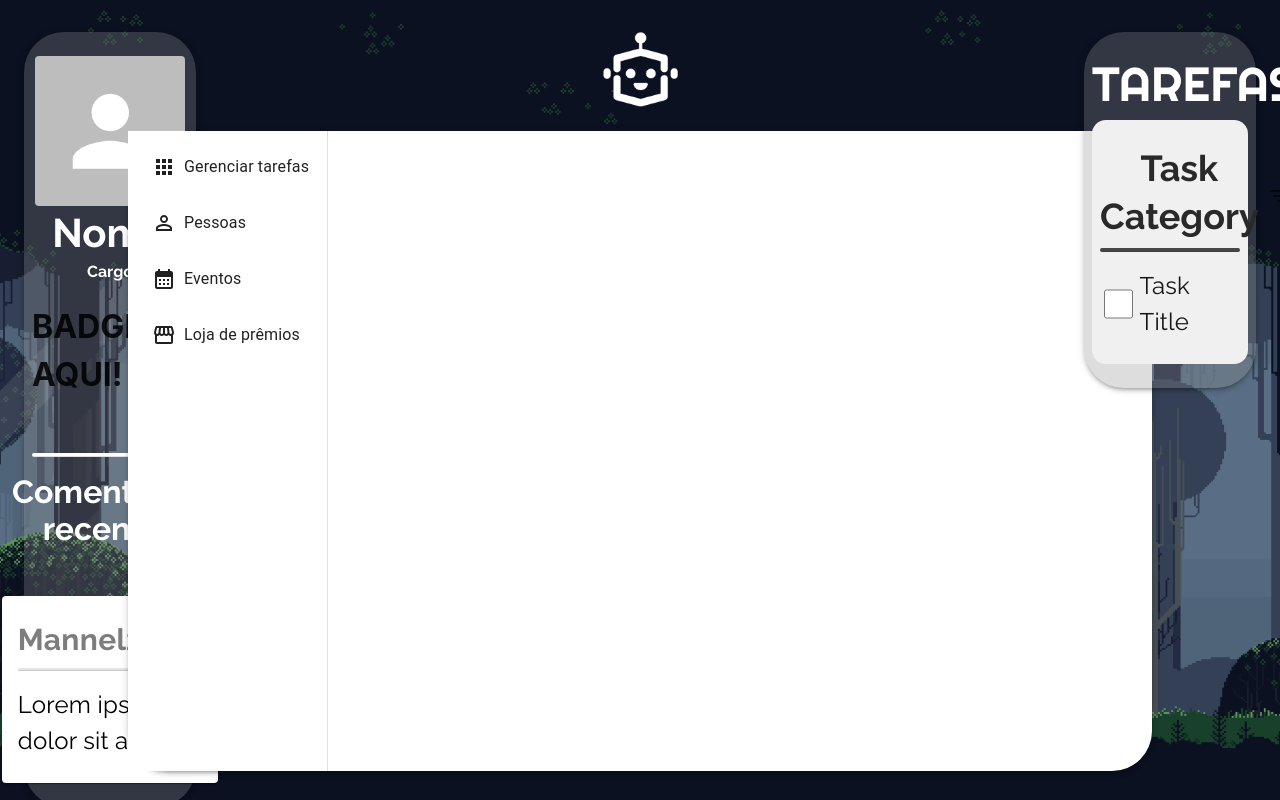
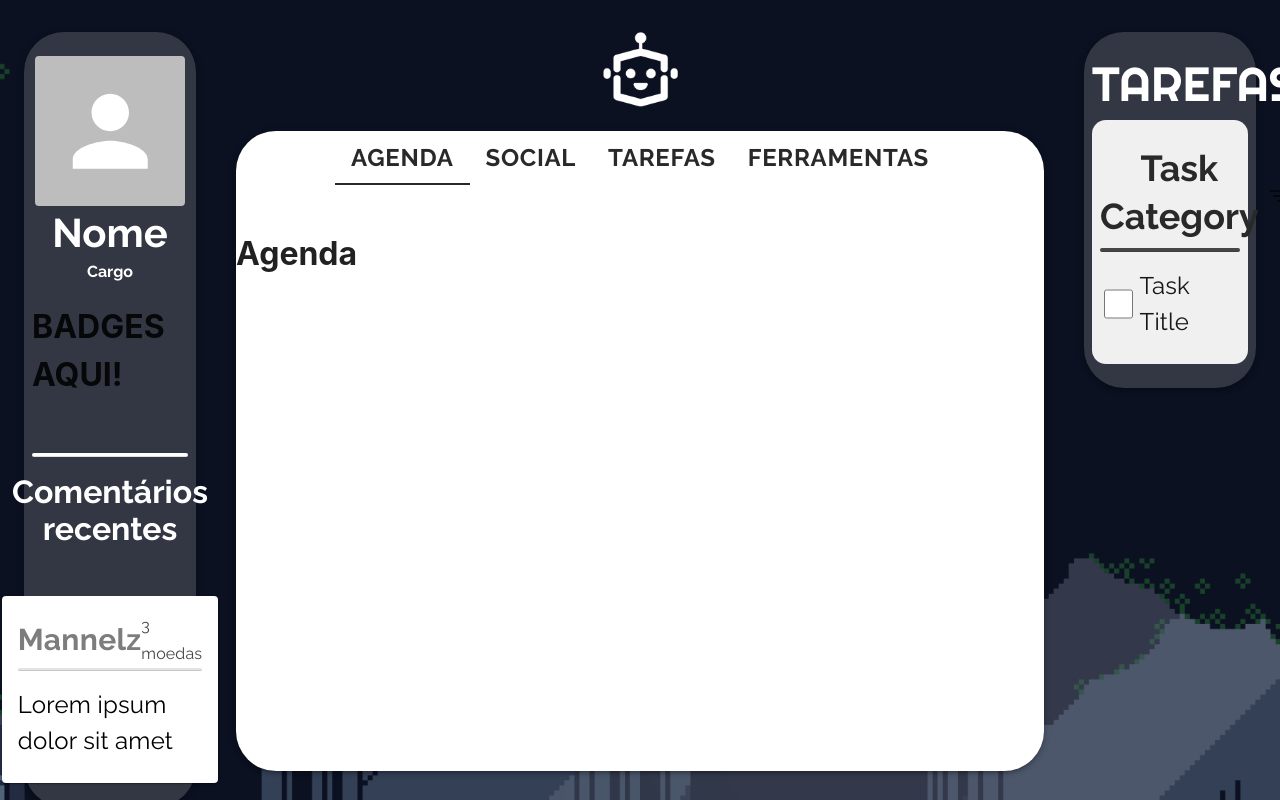
Before and after one commit to vareIIa/ADS-BD, a React (Vite) app: page / in a window 1280 px wide. Shown: the top 800 px of the page. Built offline with nearby package versions, Linux system fonts and the light colour scheme.

Commit message:
Obg Deus

```diff
--- a/src/App.jsx
+++ b/src/App.jsx
@@ -3,13 +3,14 @@ import "./assets/fonts/fonts.css";
 import PaginaInicial from "./pages/pagInicial.jsx";
 import PaginaLogin from "./pages/pagLogin.jsx";
 import Perfil from "./pages/pagPerfil.jsx";
+import PagCriarPerfil from "./pages/pagCriarPerfil.jsx";
 
 function App() {
   return (
     <div className="App">
       <PaginaInicial />
-      {/* <PaginaLogin /> */}
-      {/* <PagCriarPerfil /> */}
+      <PaginaLogin />
+      <PagCriarPerfil />
       {/* <Perfil /> */}
     </div>
   );
--- a/src/components/homeNav/homeNav.jsx
+++ b/src/components/homeNav/homeNav.jsx
@@ -1,22 +1,27 @@
-import {
-  Box,
-  Paper,
-  Drawer,
-  List,
-  ListItem,
-  ListItemText,
-} from "@mui/material";
+import { Box, Paper, Tab, Tabs } from "@mui/material";
 import { useState } from "react";
-import AppsIcon from "@mui/icons-material/Apps";
-import PermIdentityIcon from "@mui/icons-material/PermIdentity";
-import CalendarMonthIcon from "@mui/icons-material/CalendarMonth";
-import StorefrontIcon from "@mui/icons-material/Storefront";
+import CardSocial from "../cardSocial/cardSocial";
 
 const HomeNavegation = () => {
   const [tabValue, setTabValue] = useState(0);
 
+  const handleTabChange = (_event, newValue) => {
+    setTabValue(newValue);
+  };
+
   const renderComponent = (tabValue) => {
     switch (tabValue) {
+      case 0:
+        return <h1>Agenda</h1>;
+
+      case 1:
+        return <CardSocial />;
+
+      case 2:
+        return <h1>Tarefas</h1>;
+
+      case 3:
+        return <h1>Ferramentas</h1>;
     }
   };
 
@@ -40,45 +45,44 @@ const HomeNavegation = () => {
         sx={{
           backgroundColor: "#FFF",
           borderRadius: "40px",
-          width: "80vw",
+          width: "100%",
           height: "80vh",
-          display: "flex",
         }}
       >
-        <Drawer
-          variant="permanent"
-          anchor="left"
-          sx={{
-            width: 200,
-            flexShrink: 0,
-            "& .MuiDrawer-paper": {
-              width: 200,
-              boxSizing: "border-box",
-              position: "relative",
-            },
-          }}
-        >
-          <List>
-            <ListItem button>
-              <AppsIcon sx={{ margin: 1 }} />{" "}
-              <ListItemText primary="Gerenciar tarefas" />
-            </ListItem>
-            <ListItem button>
-              <PermIdentityIcon sx={{ margin: 1 }} />{" "}
-              <ListItemText primary="Pessoas" />
-            </ListItem>
-            <ListItem button>
-              <CalendarMonthIcon sx={{ margin: 1 }} />{" "}
-              <ListItemText primary="Eventos" />
-            </ListItem>
-            <ListItem button>
-              <StorefrontIcon sx={{ margin: 1 }} />
-              <ListItemText primary="Loja de prêmios" />
-            </ListItem>
-          </List>
-        </Drawer>
-        <Box component="main" sx={{ flexGrow: 1, p: 3 }}>
-          {/* Conteúdo principal aqui */}
+        <Box marginBottom={3}>
+          <Tabs
+            value={tabValue}
+            onChange={handleTabChange}
+            centered
+            sx={{
+              "& .MuiTab-root": {
+                fontFamily: "Raleway, sans-serif",
+                fontSize: "24px",
+                fontWeight: "bold",
+                color: "#292929",
+              },
+
+              "& .Mui-selected": {
+                color: "#292929",
+              },
+
+              "& .css-1h9z7r5-MuiButtonBase-root-MuiTab-root.Mui-selected": {
+                color: "#292929",
+              },
+
+              "& .MuiTabs-indicator": {
+                backgroundColor: "#292929",
+              },
+            }}
+          >
+            <Tab label="Agenda" />
+            <Tab label="Social" />
+            <Tab label="Tarefas" />
+            <Tab label="Ferramentas" />
+          </Tabs>
+        </Box>
+
+        <Box maxHeight={"80%"} overflow={"auto"}>
           {renderComponent(tabValue)}
         </Box>
       </Paper>
```
Also changed, not shown: src/components/homeNav/homeNav-BCK.jsx (deleted, +0 -216 lines), src/pages/pagInicial.jsx (line endings or trailing spaces).
